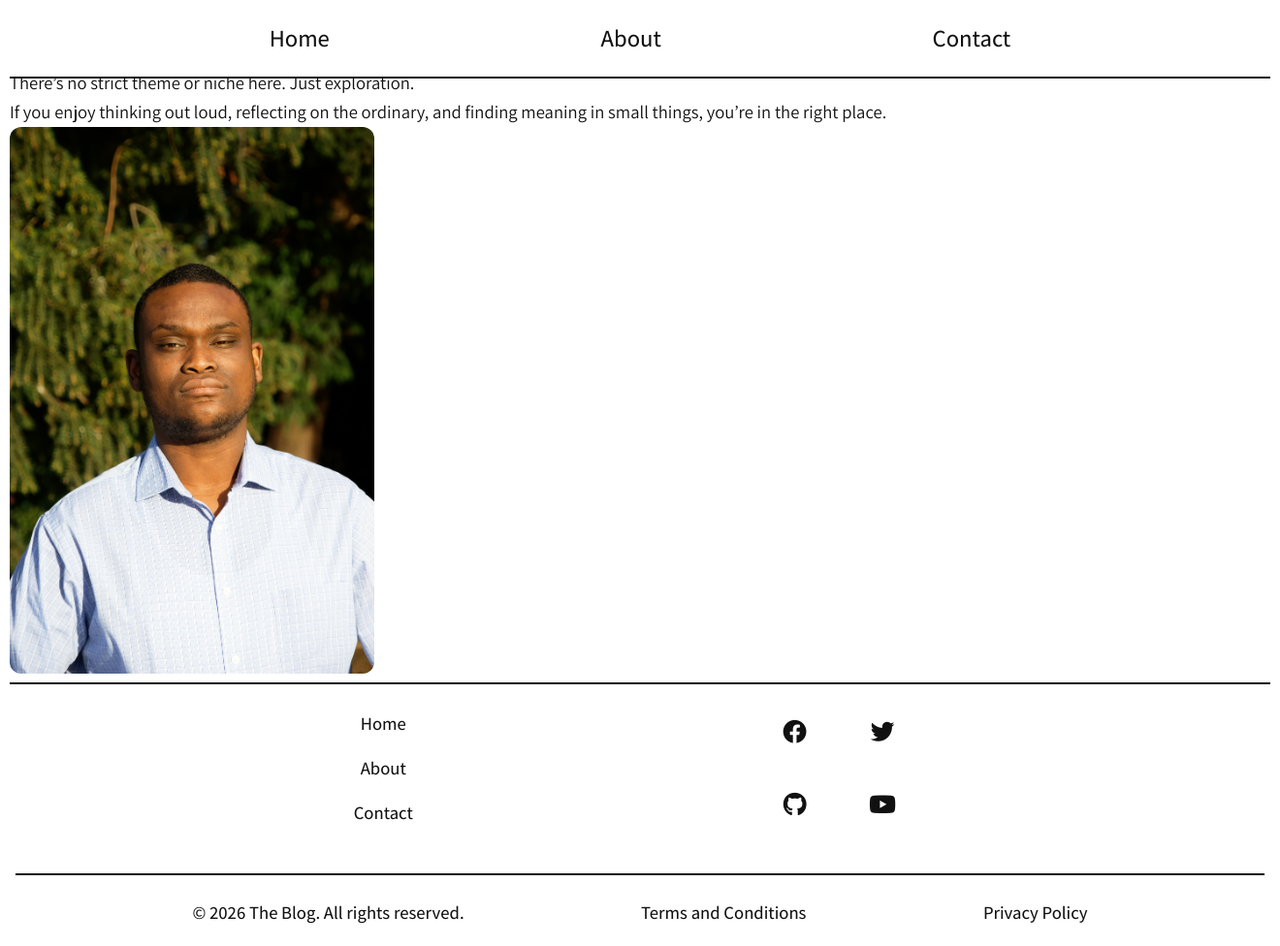
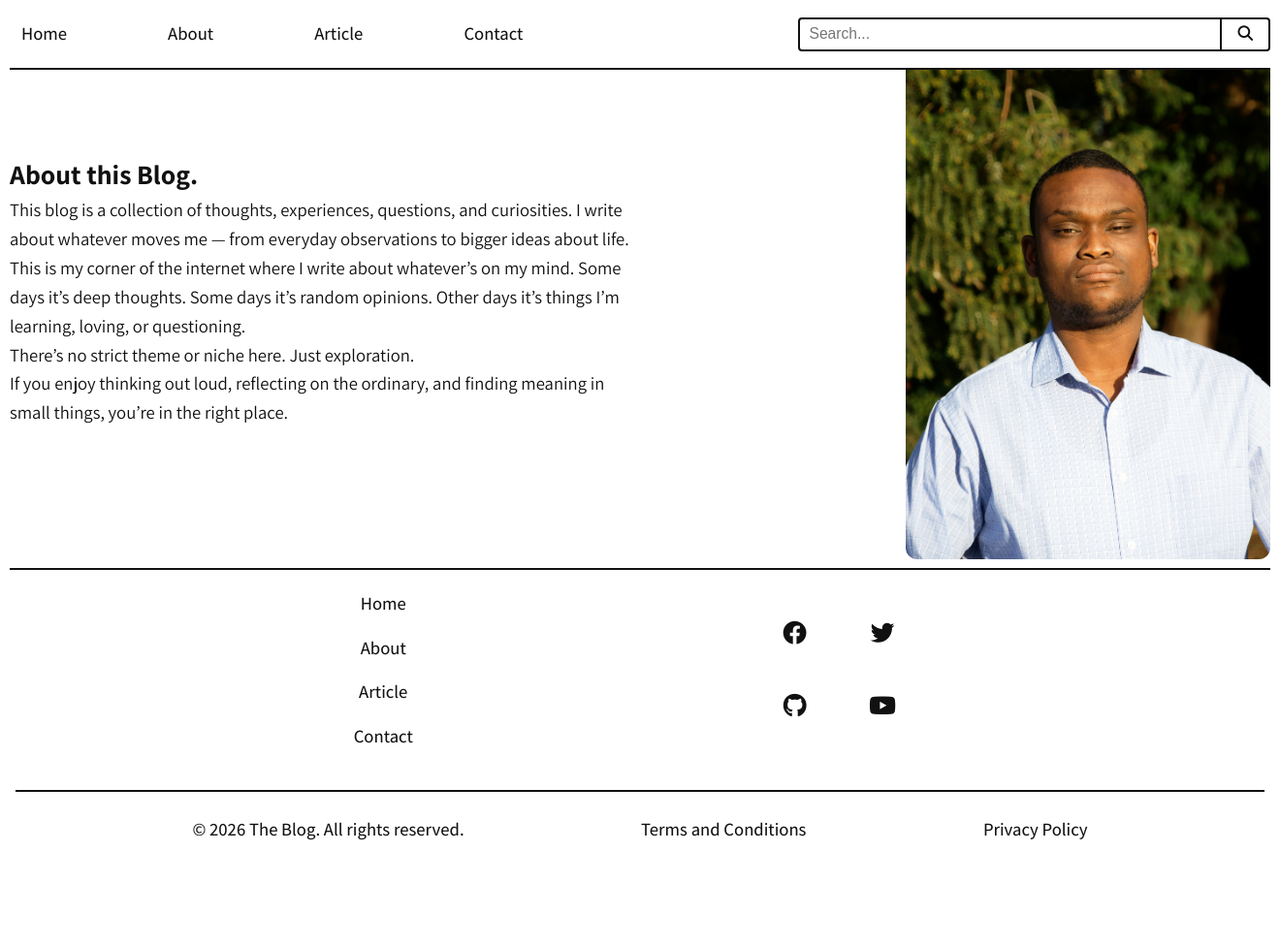
Before and after one commit to Tiger-Catori/Blogging-Website, a Flask app: page /about in a window 1320 px wide. Shown: the whole page at 97% size. After the commit the page ends 867 px from the top, so only its background shows below. Run offline with Flask 3, Linux system fonts and the light colour scheme; some libraries are stand-ins or nearby versions.

Commit message:
Starting about page

```diff
--- a/app.py
+++ b/app.py
@@ -11,6 +11,10 @@ def home():
 @app.route('/about')
 def about():
     return render_template('about.html', current_year=datetime.now().year)
+
+@app.route('/article')
+def article():
+    return render_template('article.html', current_year=datetime.now().year)
 
 @app.route('/contact')
 def contact():
--- a/static/css/about.css
+++ b/static/css/about.css
@@ -4,15 +4,28 @@
 
 .about__container {
     display: flex;
-    flex-direction: column;
+    flex-direction: row;
+    flex-wrap: wrap;
+    align-items: center;
+    /*column-gap: 10%;*/
+    justify-content: space-between;
+}
+
+.about__text,
+.about__image {
+    flex: 0 0 50%;
 }
 
 .about__image {
+    /*max-height: 376px;*/
     max-width: 376px;
+    /*align-items: center;*/
+    /*height: 80%;*/
 }
 
 .about__img {
     height: auto;
     width: 100%;
     border-radius: 12px;
+    aspect-ratio: 2 / 3;
 }
--- a/static/css/footer.css
+++ b/static/css/footer.css
@@ -35,6 +35,7 @@
     display: flex;
     justify-content: space-evenly;
     align-items: center;
+    /*padding: 2rem 0;*/
 }
 
 .footer__box ul {
--- a/static/css/general.css
+++ b/static/css/general.css
@@ -33,6 +33,35 @@ html {
     font-size: 62.5%;
 }
 
+/* Scrollbars */
+/* WebKit browsers (Chrome, Edge, Safari) */
+html::-webkit-scrollbar {
+    width: 1rem;
+    height: 1rem;
+}
+
+html::-webkit-scrollbar-track {
+    background: var(--dark-color);
+}
+
+html::-webkit-scrollbar-thumb {
+    background-color: var(--back-color);
+    border: 2px solid #111;
+    border-radius: 0.5rem; /* rounded corners */
+}
+
+/* Firefox */
+html {
+    scrollbar-width: thin; /* options: auto | thin | none */
+    scrollbar-color: var(--back-color) var(--dark-color); /* thumb track */
+}
+
+/* Optional: For more advanced Firefox styling using pseudo-elements */
+* {
+    scrollbar-width: thin;
+    scrollbar-color: var(--back-color) var(--dark-color);
+}
+
 .container {
     font-family: Assistant, sans-serif;
     line-height: 1.6;
@@ -52,7 +81,6 @@ body {
 body {
     display: flex;
     flex-direction: column;
-    min-height: 100vh;
 }
 
 .container {
@@ -60,4 +88,5 @@ body {
     flex-direction: column;
     justify-content: center;
     /*text-align: center;*/
+    min-height: 100vh;
 }
--- a/static/css/navbar.css
+++ b/static/css/navbar.css
@@ -20,11 +20,9 @@
     /*max-width: 120rem;*/
 
     display: flex;
-    justify-content: center;
-}
-
-.nav__logo-box {
-    display: none;
+    flex-direction: row;
+    justify-content: space-around;
+    align-items: center;
 }
 
 .nav__links-box {
@@ -33,18 +31,63 @@
     /*justify-content: space-evenly;*/
 }
 
+.nav__search-box {
+    display: flex;
+    height: 50%;
+    width: 60%;
+    justify-content: flex-end;
+    align-items: stretch;
+}
+/* Searchbar */
+.search {
+    flex: 1; /* input takes remaining width */
+    border: 2px solid #111;
+    border-radius: 4px 0 0 4px; /* round left side only */
+    padding: 0 1rem;
+    font-size: var(--fs-h4);
+    color: var(--dark-color);
+}
+
+.search:focus {
+    outline: none;
+}
+
+/* make button match height of input */
+.nav__search-box button.fa-search {
+    border: 2px solid #111;
+    border-left: none; /* remove double border with input */
+    border-radius: 0 4px 4px 0; /* round right side */
+    height: 100%; /* match parent height */
+    padding: 0 1.6rem; /* horizontal padding only */
+    cursor: pointer;
+    display: flex;
+    align-items: center;
+    justify-content: center;
+    font-size: var(--fs-h4);
+    transition: 0.3s ease-in-out;
+
+    background-color: var(--back-color);
+    color: var(--dark-color);
+}
+
+.nav__search-box button.fa-search:hover {
+    background-color: var(--dark-color);
+    color: var(--back-color);
+}
+
 /* LINKS */
 .nav__links {
     display: flex;
     align-items: center;
     /*justify-content: space-around;*/
-    justify-content: space-evenly;
+    justify-content: flex-start;
+    column-gap: 8rem;
     width: inherit;
 
     list-style: none;
     padding: 1.2rem 0;
 
-    font-size: var(--fs-h2);
+    font-size: var(--fs-h3);
     font-weight: var(--fw-semi-bold);
 }
 
--- a/templates/base.html
+++ b/templates/base.html
@@ -31,7 +31,6 @@
             <nav class="nav__section">
                 <!-- nav markup -->
                 <div class="nav__container">
-                    <div class="nav__logo-box"></div>
                     <div class="nav__links-box">
                         <ul class="nav__links">
                             <li class="nav__link">
@@ -41,9 +40,21 @@
                                 <a href="{{url_for('about')}}">About</a>
                             </li>
                             <li class="nav__link">
+                                <a href="{{url_for('article')}}">Article</a>
+                            </li>
+                            <li class="nav__link">
                                 <a href="{{url_for('contact')}}">Contact</a>
                             </li>
+
                         </ul>
+                    </div>
+                    <div class="nav__search-box">
+                        <input
+                            class="search"
+                            type="search"
+                            placeholder="Search..."
+                        />
+                        <button class="fa fa-search">
                     </div>
                 </div>
             </nav>
@@ -62,8 +73,12 @@
                                     <a href="{{url_for('about')}}">About</a>
                                 </li>
                                 <li>
+                                    <a href="{{url_for('article')}}">Article</a>
+                                </li>
+                                <li>
                                     <a href="{{url_for('contact')}}">Contact</a>
                                 </li>
+
                             </ul>
                         </div>
                         <div class="footer__socials">
```
Also changed, not shown: templates/contact.html (+7 -0 lines), static/css/contact.css (added), templates/article.html (added).
